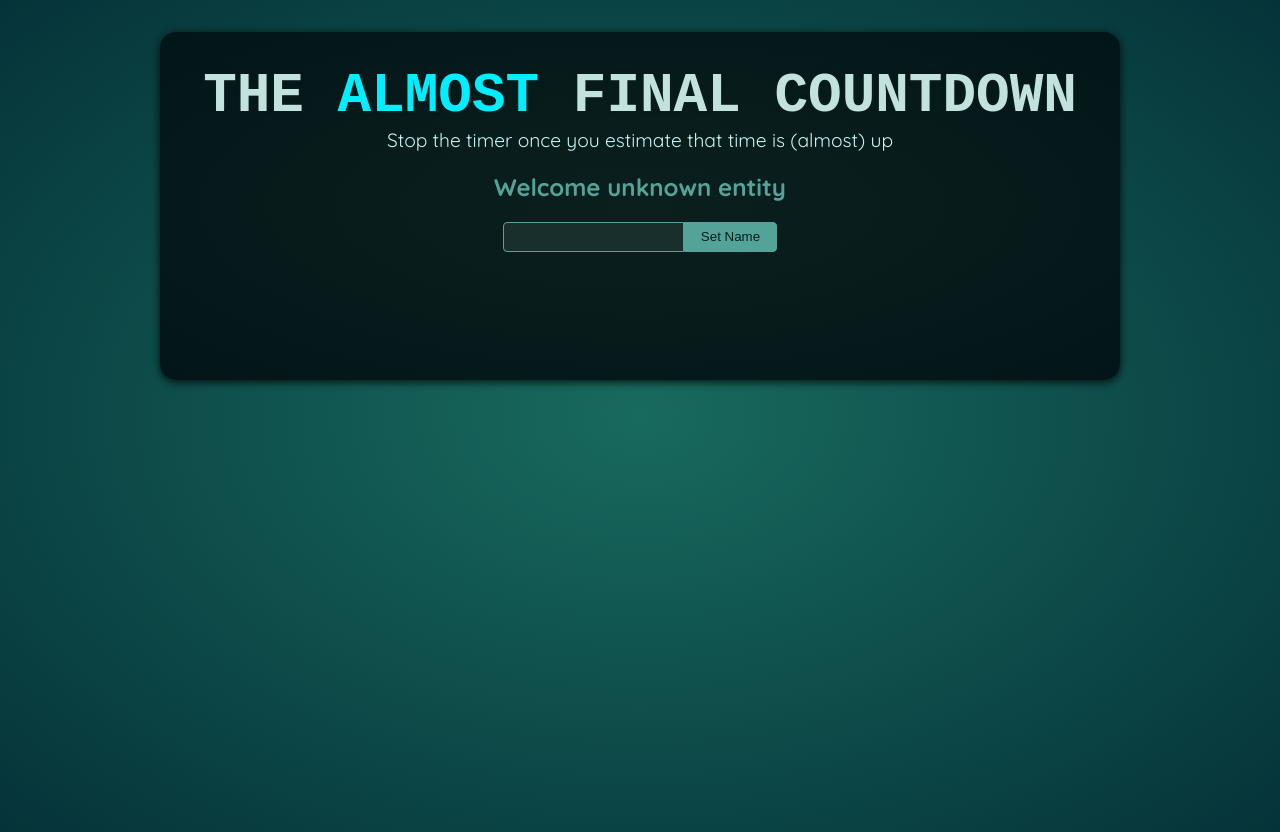
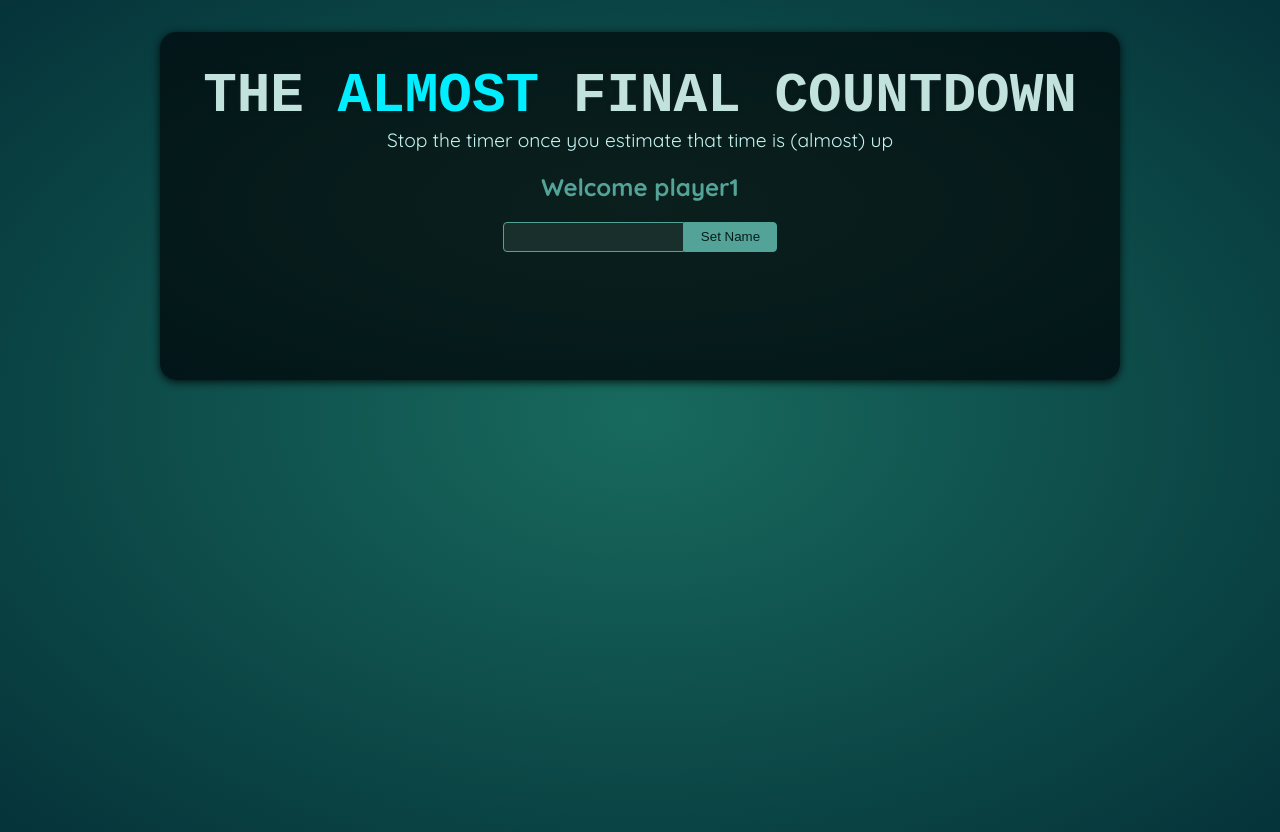
Before and after one commit to omer-Lande/timer-game, a React (Vite) app: page / in a window 1280 px wide. Built offline with nearby package versions, Linux system fonts and the light colour scheme; a web font is replaced by a local one.

Commit message:
enable to set name

```diff
--- a/src/components/Player.jsx
+++ b/src/components/Player.jsx
@@ -1,10 +1,20 @@
+import { useState, useRef } from "react";
+
 export default function Player() {
+  const playerName = useRef();
+  const [enteredPlayer, setEnteredPlayer] = useState(null);
+
+  function handleClick() {
+    setEnteredPlayer(playerName.current.value);
+    playerName.current.value = "";
+  }
+
   return (
     <section id="player">
-      <h2>Welcome unknown entity</h2>
+      <h2>Welcome {enteredPlayer ?? "player1"}</h2>
       <p>
-        <input type="text" />
-        <button>Set Name</button>
+        <input ref={playerName} type="text" />
+        <button onClick={handleClick}>Set Name</button>
       </p>
     </section>
   );
```
